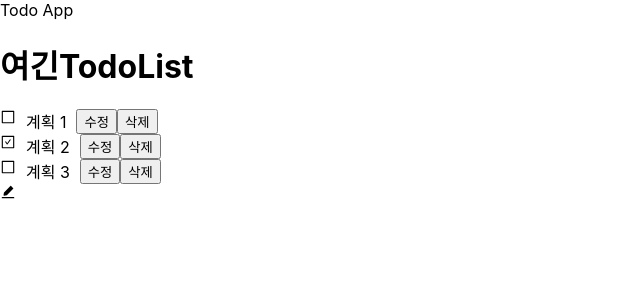
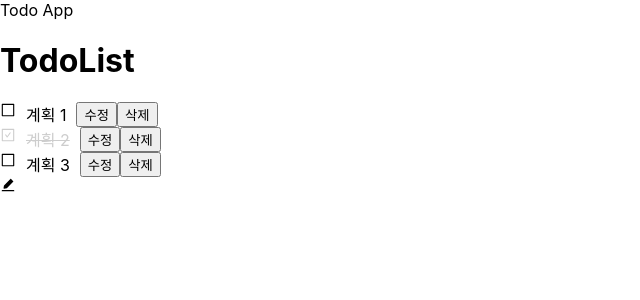
Before and after one commit to wkdms3509/myTodoApp, a React (Create React App) app: page / in a window 1280 px wide. Shown: the top 300 px of the page, without its empty margins (0-640 px from the left). Built offline with nearby package versions, Linux system fonts and the light colour scheme.

Commit message:
add onClickCheckedBtn function

```diff
--- a/src/App.js
+++ b/src/App.js
@@ -46,9 +46,13 @@ function App() {
     setTodos(todo)
   }
 
+  const onClickCheckedBtn = (id) => {
+    setTodos(todos.map(todo => todo.id === id ? {...todo, checked: !todo.checked} : todo))
+  }
+
   return (
     <Home>
-      <TodoList todos={todos} onDelete={onDelete} />
+      <TodoList todos={todos} onDelete={onDelete} onClickCheckedBtn={onClickCheckedBtn} />
       <div><AiFillEdit onClick={() => onInsertToggle()} /></div>
       {toggle && <TodoInsert onInsertToggle={onInsertToggle} insertTodo={insertTodo} />}
     </Home>
--- a/src/components/TodoItem.css
+++ b/src/components/TodoItem.css
@@ -4,8 +4,14 @@
 
 .TodoItem .contents {
     margin-right: 10px;
+    display: flex;
 }
 
 .TodoItem .text {
-    margin-right: 10px;
+    margin-left: 10px;
 }
+
+.TodoItem .contents.checked {
+    color: #cdcdcd;
+    text-decoration: line-through;
+}
--- a/src/components/TodoItem.jsx
+++ b/src/components/TodoItem.jsx
@@ -1,15 +1,15 @@
 import { AiOutlineCheckSquare, AiOutlineBorder } from 'react-icons/ai';
 import './TodoItem.css';
 
-const TodoItem = ({todo, onDelete}) => {
+const TodoItem = ({todo, onDelete, onClickCheckedBtn}) => {
     const {id, text, checked} = todo;
 
     return (
         <div className="TodoItem">
-            <div className={`contents ${checked}`}>
-                {checked ? <AiOutlineCheckSquare /> : <AiOutlineBorder/>}
+            <div className={`contents ${checked ? 'checked' : ''}`}>
+                {checked ? <AiOutlineCheckSquare onClick={() => onClickCheckedBtn(id)} /> : <AiOutlineBorder onClick={() => onClickCheckedBtn(id)} />}
+                <div className="text">{text}</div>
             </div>
-            <div className="text">{text}</div>
             <button>수정</button>
             <button onClick={() => onDelete(id)}>삭제</button>
         </div>
--- a/src/components/TodoList.jsx
+++ b/src/components/TodoList.jsx
@@ -1,10 +1,10 @@
 import TodoItem from './TodoItem';
 
-const TodoList = ({todos, onDelete}) => {
+const TodoList = ({todos, onDelete, onClickCheckedBtn}) => {
     return (
         <>
-            <h1>여긴TodoList</h1>
-            <div>{todos.map((todo, index) => <TodoItem key={index} todo={todo} onDelete={onDelete} />)}</div>
+            <h1>TodoList</h1>
+            <div>{todos.map((todo, index) => <TodoItem key={index} todo={todo} onDelete={onDelete} onClickCheckedBtn={onClickCheckedBtn} />)}</div>
         </>
 
     );
```
Also changed, not shown: src/components/TodoInsert.jsx (line endings or trailing spaces).
